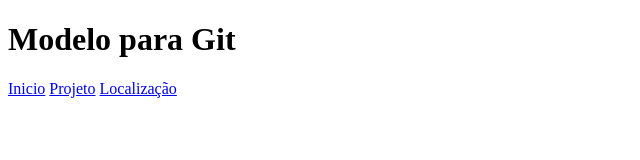
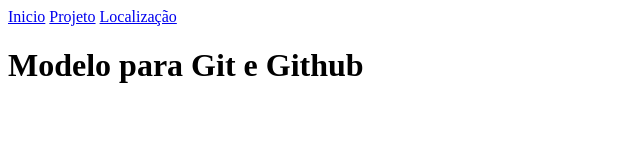
Before and after one commit to 1UR1/modeloGit, a plain HTML site: page index.html in a window 1280 px wide. Shown: the whole page, without its empty margins (0-640 px from the left). Drawn offline with Linux system fonts and the light colour scheme.

Commit message:
alteraçãp de titulo

```diff
--- a/index.html
+++ b/index.html
@@ -6,11 +6,13 @@
     <title>Document</title>
 </head>
 <body>
-    <h1>Modelo para Git</h1>
+
     <nav>
         <a href="#">Inicio</a>
     <a href="#">Projeto</a>
     <a href="#">Localização</a>
     </nav>
+
+    <h1>Modelo para Git e Github</h1>
 </body>
 </html>
```
